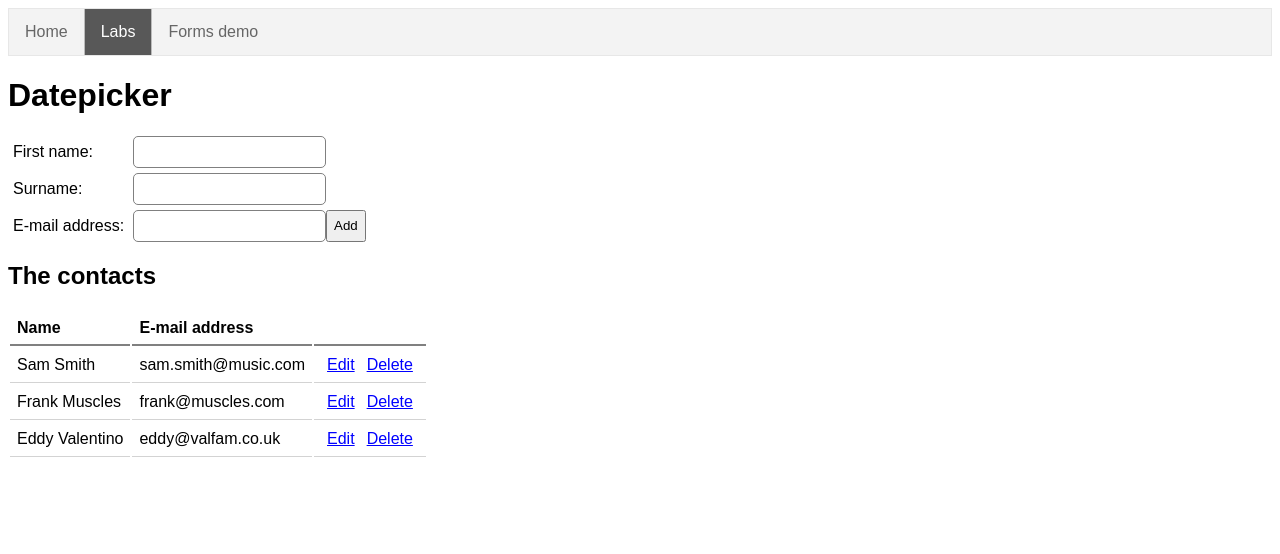
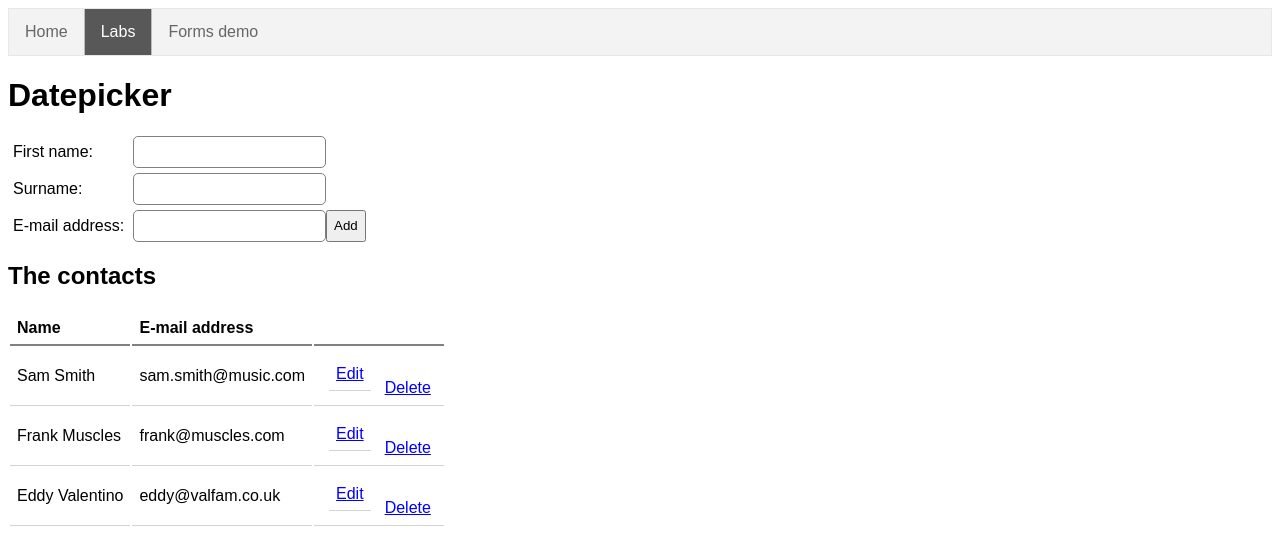
Before and after one commit to sajanssens/bd2020-live-code-angular, an Angular app: page /datepicker in a window 1280 px wide. Shown: the top 554 px of the page. Built offline with nearby package versions, Linux system fonts and the light colour scheme.

Commit message:
Edit and delete.

```diff
--- a/src/app/components/date-picker/date-picker.component.html
+++ b/src/app/components/date-picker/date-picker.component.html
@@ -19,18 +19,26 @@
 <h2>The contacts</h2>
 
 <table class="table">
-  <tr >
+  <tr>
     <th scope="col">Name</th>
     <th scope="col">E-mail address</th>
     <th scope="col"></th>
   </tr>
-  <tr scope="row" *ngFor="let contact of persons">
-    <td>{{contact.firstName}} {{contact.surname}}</td>
-    <td>{{contact.email}}</td>
+  <tr scope="row" *ngFor="let p of persons">
+    <td *ngIf="!p.edit">{{p.firstName}} {{p.surname}}</td>
+    <td *ngIf="p.edit">
+      <input type="text" id="firstName" name="firstName" [(ngModel)]="p.firstName">
+      <input type="text" id="surname" name="surname" [(ngModel)]="p.surname">
+    </td>
+    <td *ngIf="!p.edit">{{p.email}}</td>
+    <td *ngIf="p.edit"><input type="text" id="email" name="email" [(ngModel)]="p.email"></td>
     <td>
       <div class="btn-group" role="group" aria-label="Basic example">
-        <button class="btn btn-primary">Edit</button>
-        <button class="btn btn-danger" (click)="delete(contact)">Delete</button>
+        <button class="btn btn-primary" (click)="edit(p)">
+          <td *ngIf="!p.edit">Edit</td>
+          <td *ngIf="p.edit">Save</td>
+        </button>
+        <button class="btn btn-danger" (click)="delete(p)">Delete</button>
       </div>
     </td>
   </tr>
--- a/src/app/components/date-picker/date-picker.component.ts
+++ b/src/app/components/date-picker/date-picker.component.ts
@@ -10,6 +10,7 @@ import { Person } from 'src/app/models/Person';
 export class DatePickerComponent {
 
   newContact = new Person();
+  editLabel = 'Edit';
 
   // Class --> object
   persons: Person[] = [
@@ -35,4 +36,9 @@ export class DatePickerComponent {
     const i = this.persons.indexOf(p);
     this.persons.splice(i, 1);
   }
+
+  edit(p: Person): void {
+    p.edit = !p.edit;
+    this.editLabel = p.edit ? 'Save' : 'Edit';
+  }
 }
--- a/src/app/models/Person.ts
+++ b/src/app/models/Person.ts
@@ -1,9 +1,9 @@
 export class Person {
-
     constructor(
-        public firstName?:string,
+        public firstName?: string,
         public surname?: string,
-        public email?: string){
+        public email?: string,
+        public edit?: boolean) {
     }
 
 }
```
Lines whose indentation alone changed are shown as unchanged.
